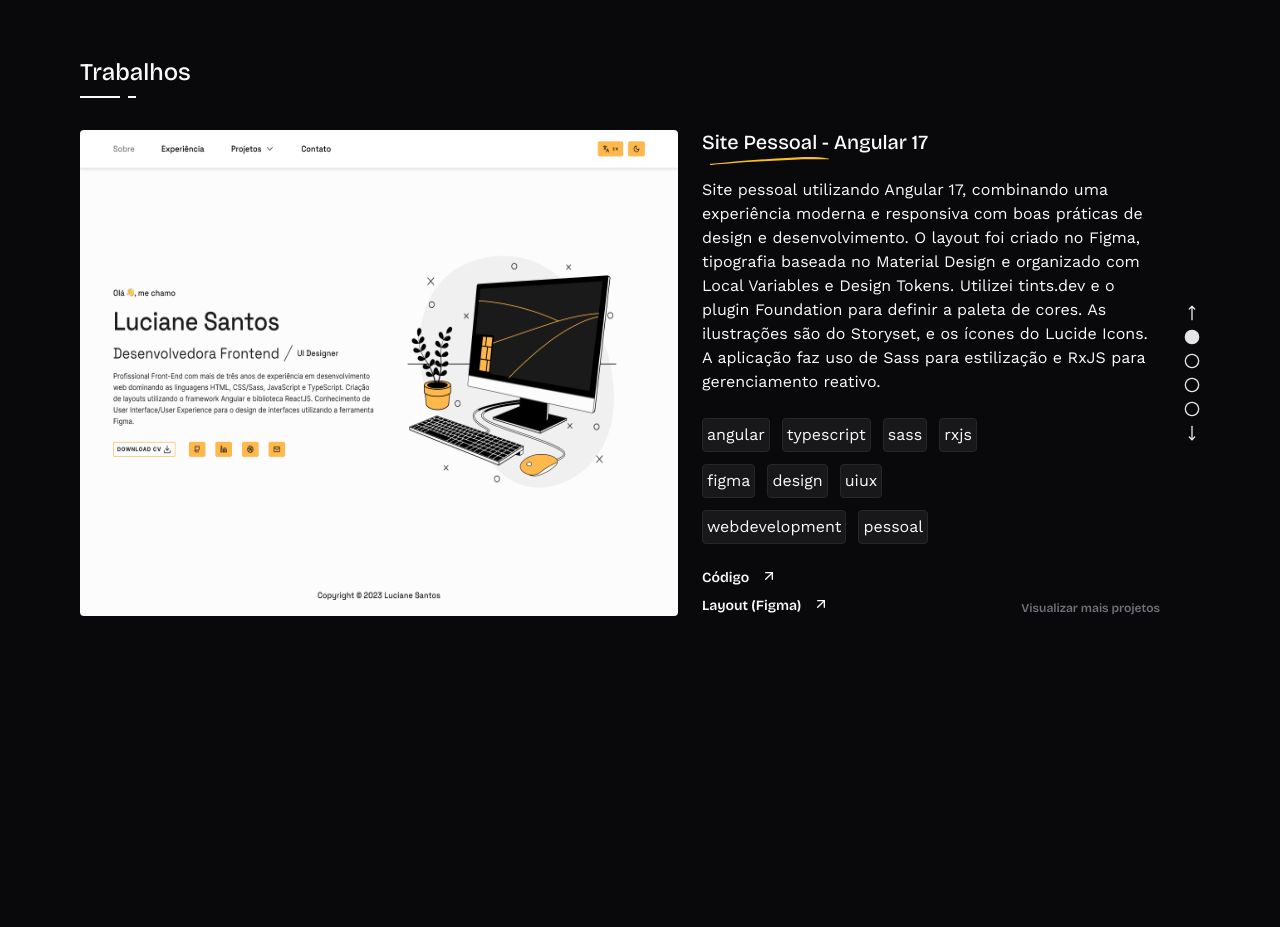
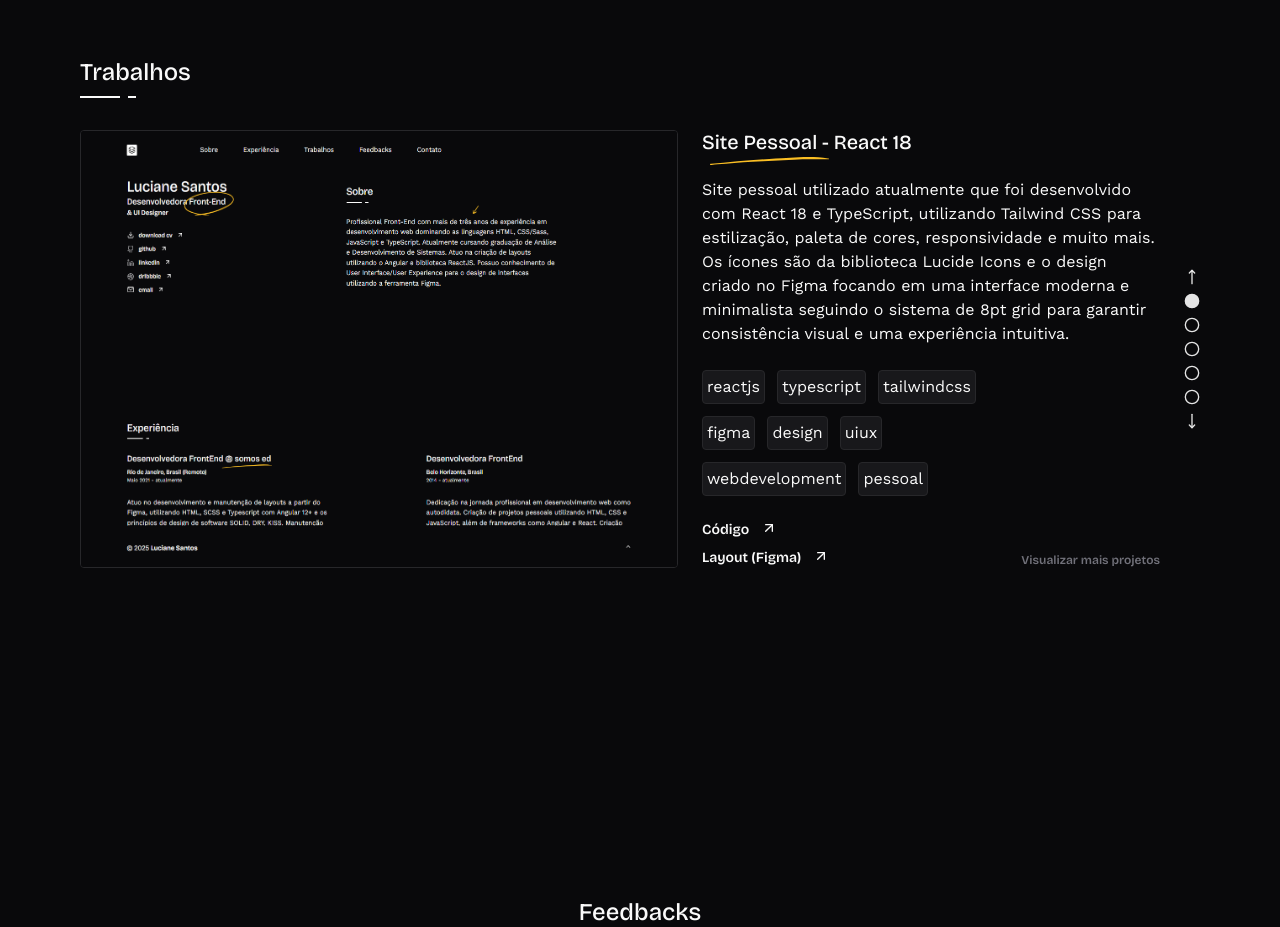
Before and after one commit to lucianesantcs/lucianesantcs.github.io, a React (Vite) app: page / in a window 1280 px wide. Shown: the part 1580-2507 px from the top of the page. Built offline with nearby package versions, Linux system fonts and the light colour scheme.

Commit message:
feat: adicionado projeto atual na lista de projetos

```diff
--- a/src/components/layouts/Project/ProjectSection.tsx
+++ b/src/components/layouts/Project/ProjectSection.tsx
@@ -22,7 +22,7 @@ const ProjectSection = () => {
     <section className="flex flex-col xl:flex-row gap-6">
       <img
         src={currentProject.image}
-        className="xl:max-w-3xl h-auto transition-opacity duration-300 relative overflow-hidden rounded"
+        className="xl:max-w-3xl h-auto transition-opacity duration-300 relative overflow-hidden rounded border border-zinc-800"
       />
       <aside className="w-full flex gap-8 lg:gap-6 flex-col justify-between order-2 xl:order-1 xl:max-w-458">
         <div className="flex flex-col gap-6 relative">
--- a/src/components/layouts/Project/data.ts
+++ b/src/components/layouts/Project/data.ts
@@ -1,10 +1,37 @@
 import { Project } from "./interface";
 import siteFull from "@/assets/images/projects/site-full.png";
+import siteAtualFull from "@/assets/images/projects/site-atual-full.png";
 import buyItFull from "@/assets/images/projects/buy-it-full.png";
 import blogCardsFull from "@/assets/images/projects/blog-cards-full.png";
 import dekan from "@/assets/images/projects/dekan-landing-page.png";
 
 export const projects: Project[] = [
+  {
+    image: siteAtualFull,
+    title: "Site Pessoal - React 18",
+    description: `Site pessoal utilizado atualmente que foi desenvolvido com React 18 e TypeScript, utilizando Tailwind CSS
+      para estilização, paleta de cores, responsividade e muito mais. Os ícones são da biblioteca Lucide Icons e o design criado
+      no Figma focando em uma interface moderna e minimalista seguindo o sistema de 8pt grid para garantir consistência visual
+      e uma experiência intuitiva.`,
+    tags: [
+      "reactjs",
+      "typescript",
+      "tailwindcss",
+      "figma",
+      "design",
+      "uiux",
+      "webdevelopment",
+      "pessoal",
+    ],
+    primaryButton: {
+      url: "https://github.com/lucianesantcs/lucianesantos",
+      label: "Código",
+    },
+    secondaryButton: {
+      url: "https://www.figma.com/design/6gDG8RvO69NgvcCSluzW45/projetos-%2F-site-v.02?node-id=716-3286&t=tNZWogXF2Fpefw2I-1",
+      label: "Layout (Figma)",
+    },
+  },
   {
     image: siteFull,
     title: "Site Pessoal - Angular 17",
```
Also changed, not shown: src/assets/images/projects/site-atual-full.png (added).
